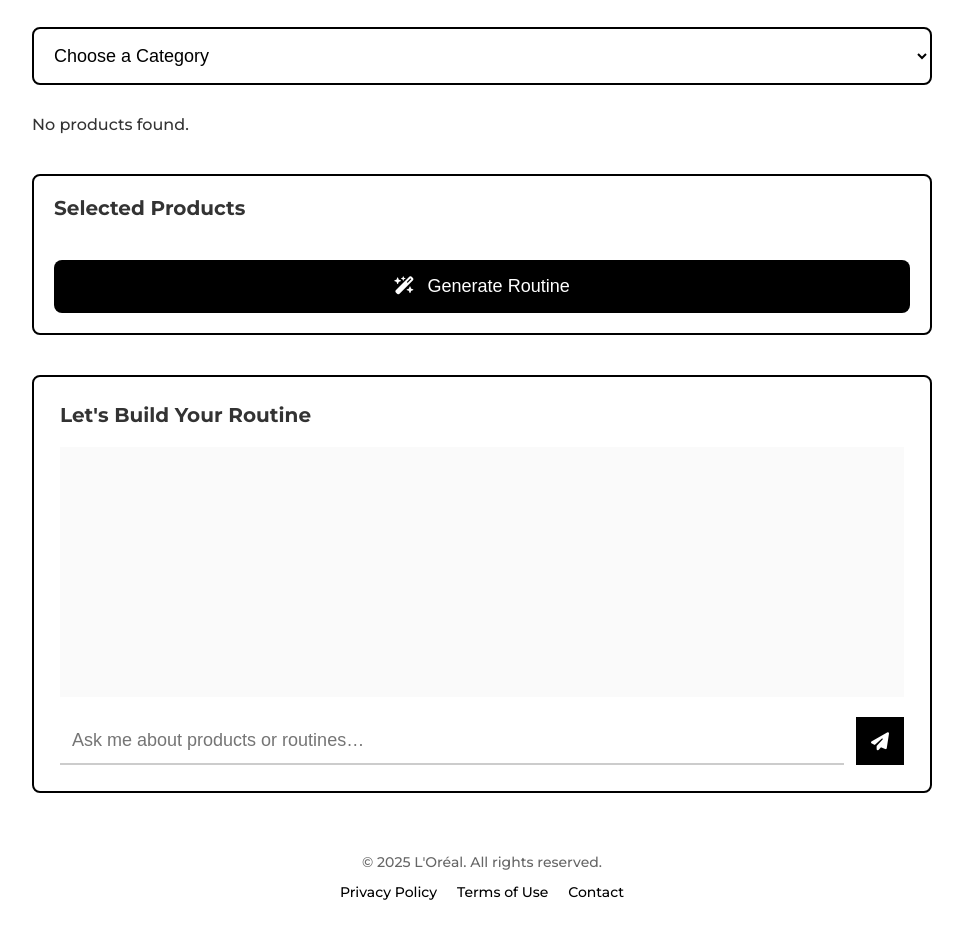
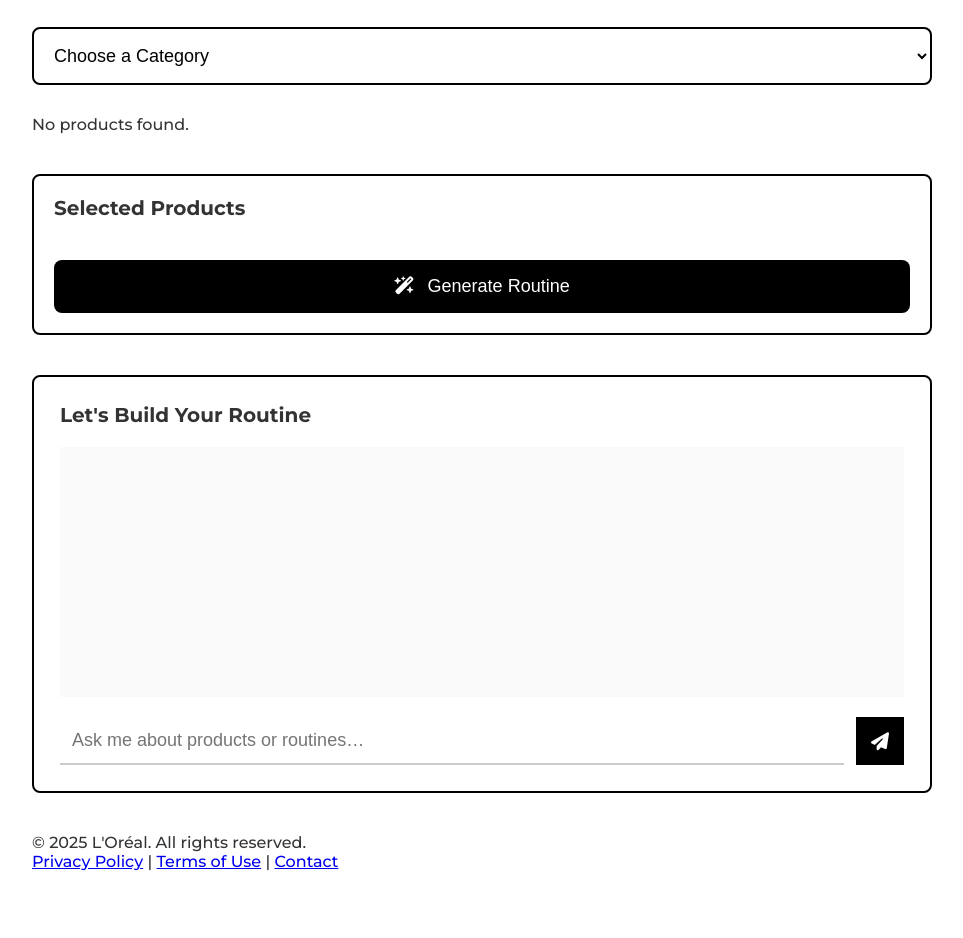
Before and after one commit to EverClearie/product-advisor, a plain HTML site: page index.html in a window 1280 px wide. Shown: the part 164-1102 px from the top of the page, without its empty margins (158-1121 px from the left). After the commit the page ends 1035 px from the top, so only its background shows below. Drawn offline with Linux system fonts and the light colour scheme.

Commit message:
commit index changes

```diff
--- a/index.html
+++ b/index.html
@@ -73,17 +73,13 @@
         </form>
       </section>
 
-      <!------- Footer Links ------->
-      <footer class="site-footer">
-        <p>&copy; 2025 L'Oréal. All rights reserved.</p>
-        <nav>
-          <!-- These URLs are placeholders -->
-          <a href="#">Privacy Policy</a>
-          <a href="#">Terms of Use</a>
-          <a href="#">Contact</a>
-        </nav>
-      </footer>
-    </div>
+      <footer>
+  <p>© 2025 L'Oréal. All rights reserved.</p>
+  <a href="https://www.loreal.com/en/privacy-policy/" target="_blank">Privacy Policy</a> |
+  <a href="https://www.loreal.com/en/term-of-use/" target="_blank">Terms of Use</a> |
+  <a href="https://www.loreal.com/en/usa/articles/contact-us/" target="_blank">Contact</a>
+</footer>
+
 
     <!-- secrets.js can be removed when using Cloudflare Workers for API requests -->
     <script src="script.js"></script>
```
